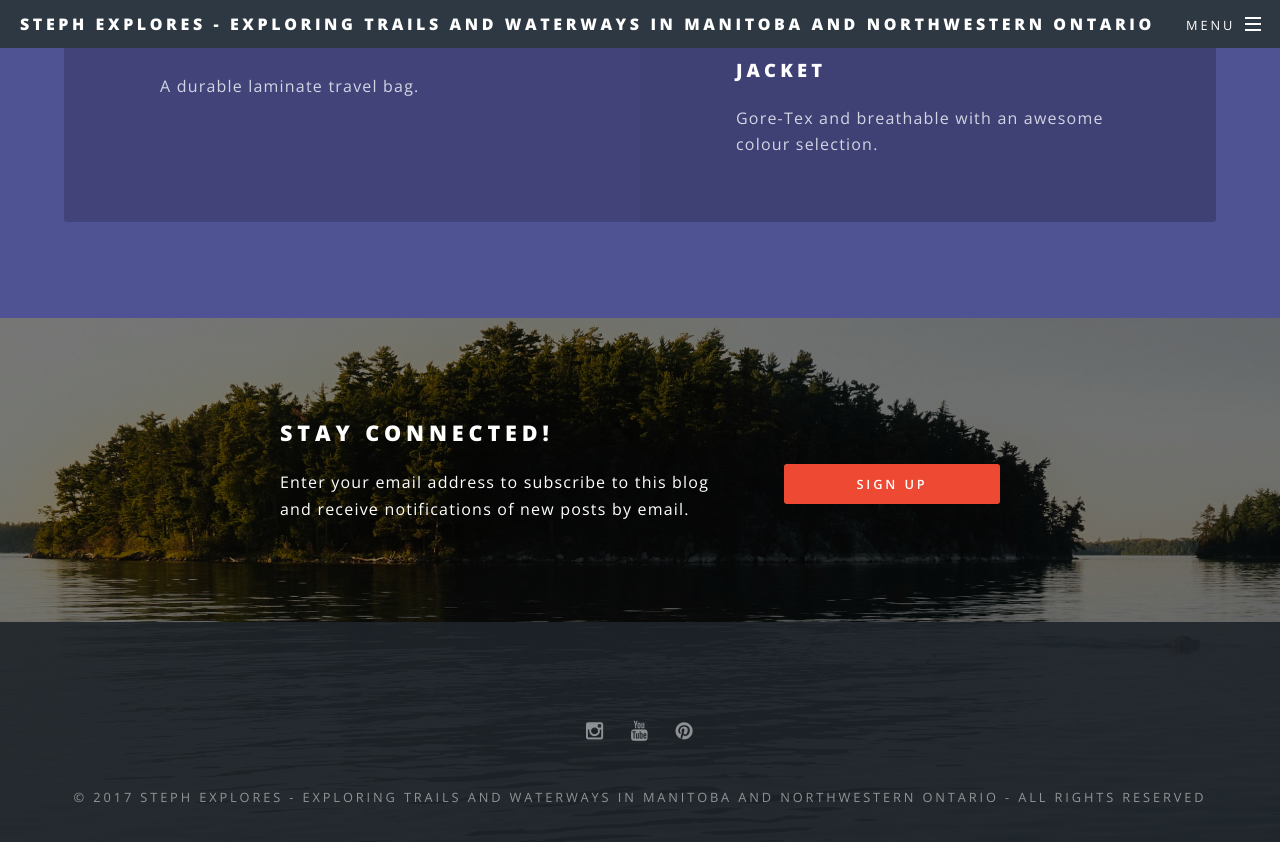
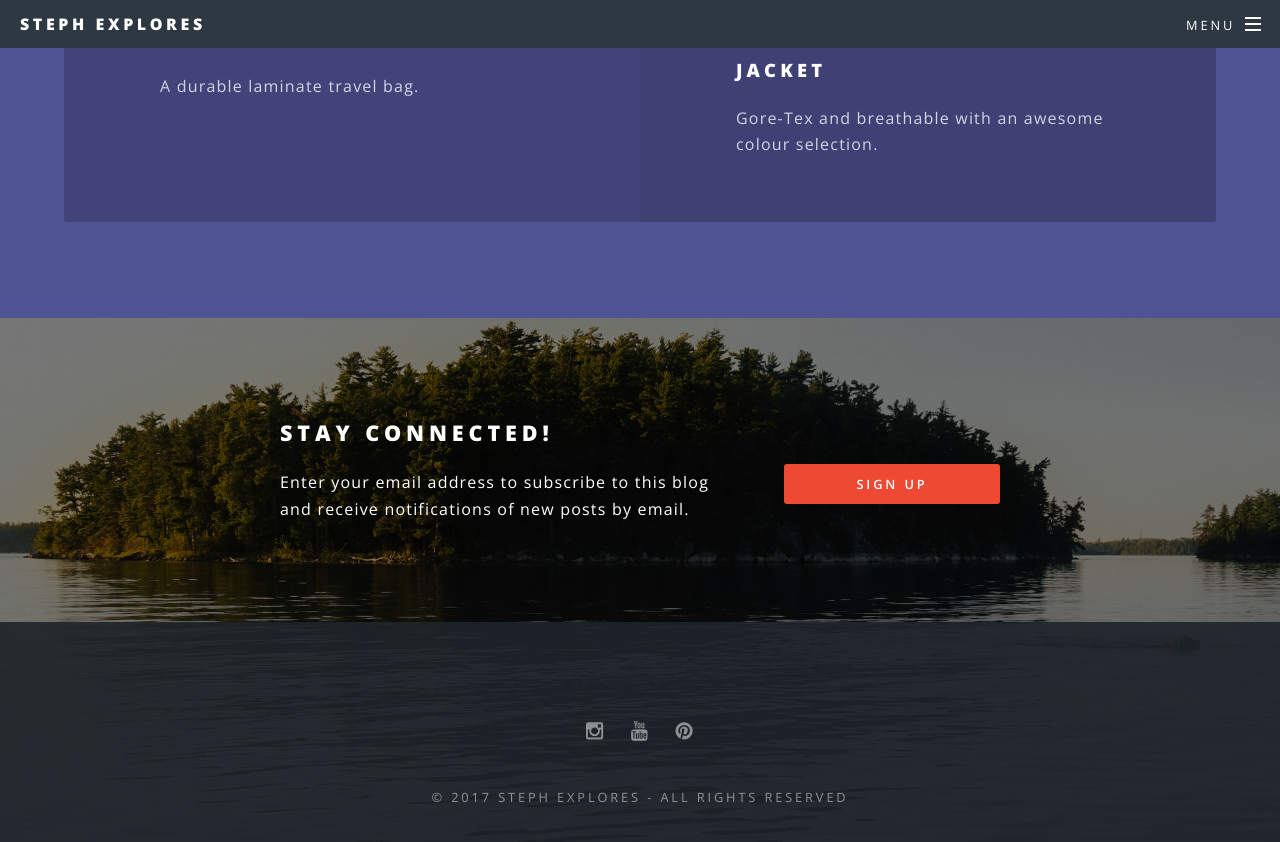
Before and after one commit to stephexplores/website, a Jekyll site: the page built from index.html, in a window 1280 px wide and 900 px high, scrolled down 3554 px. Shown: the top 842 px of the window. Built offline with Jekyll 4.4.1, drawn with Linux system fonts in a browser that asks for light colours; some of the changed text lies outside the part shown.

```diff
--- a/_config.yml
+++ b/_config.yml
@@ -2,7 +2,7 @@
 #
 
 # Site settings
-title: Steph Explores - Exploring trails and waterways in Manitoba and northwestern Ontario
+title: Steph Explores
 description: Exploring trails and waterways in Manitoba and northwestern Ontario
 first_published: 2016 # if migrating another site, the year of your first publish
 email: stephanie.paige@hotmail.com
```
